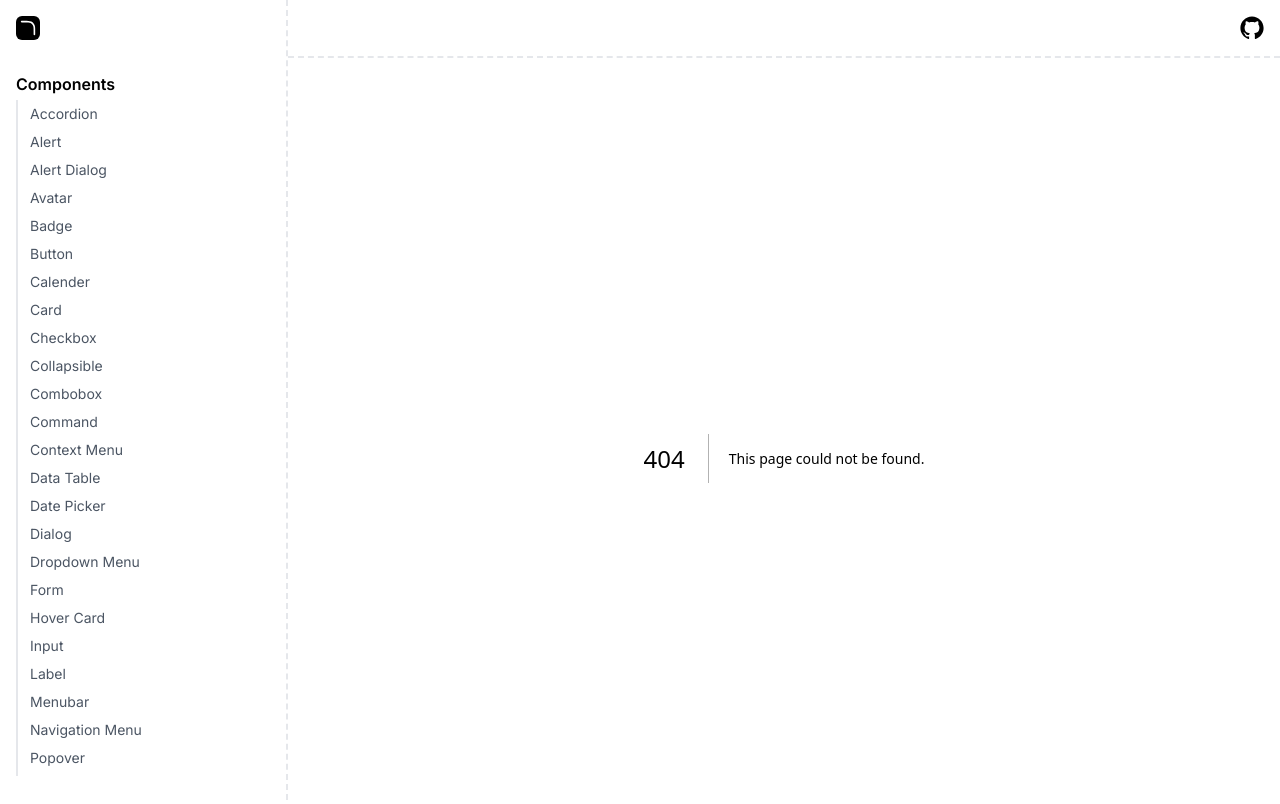
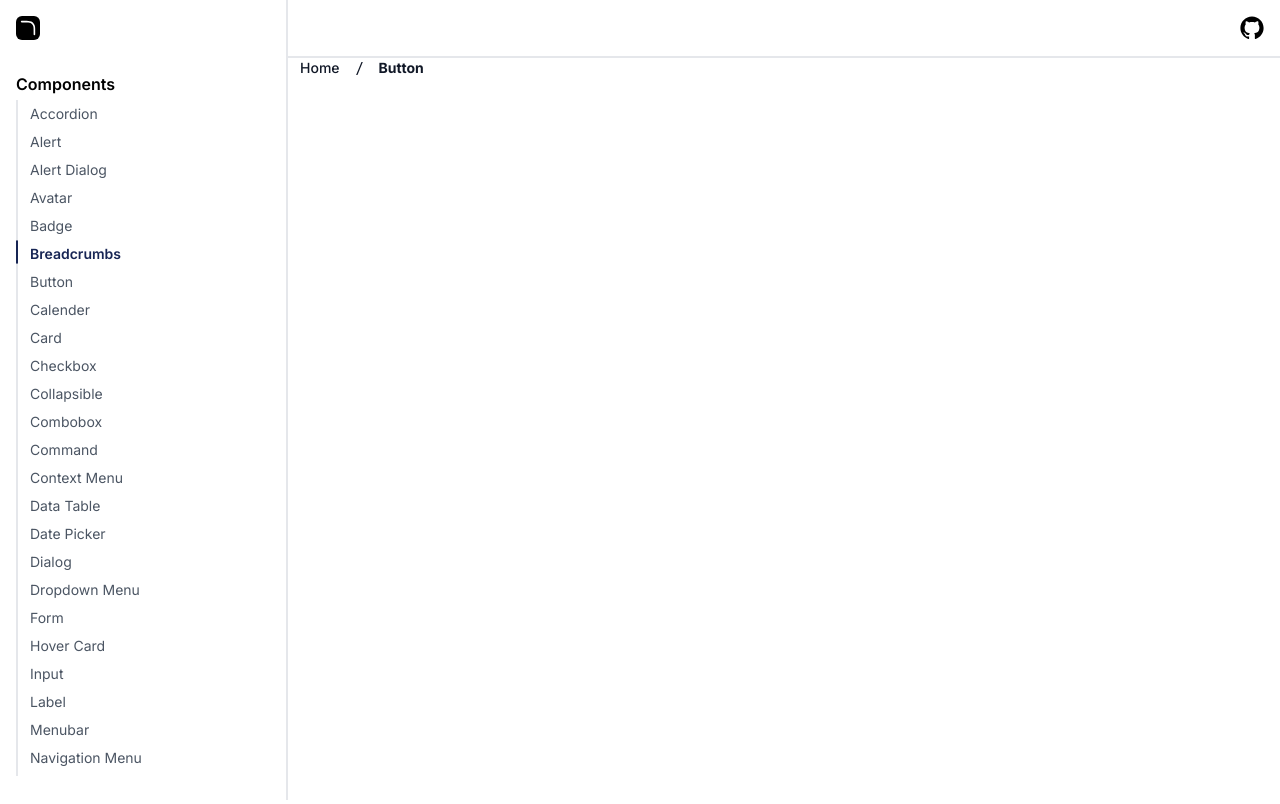
Before and after one commit to twinkalp10/open-ui, a Next.js app: page /components/breadcrumbs in a window 1280 px wide. Before the commit this address had no page. Shown: the top 804 px of the page. Built offline with nearby package versions, Linux system fonts and the light colour scheme.

Commit message:
BreadCrumbs component added

```diff
--- /dev/null
+++ b/app/components/breadcrumbs/page.tsx
@@ -0,0 +1,40 @@
+import { Breadcrumbs } from "@/components/Breadcrumbs";
+import React from "react";
+
+const Items = [
+  { label: "Home", path: "/" },
+  {
+    label: "Button",
+    path: "/components/button",
+  },
+];
+
+const Page = () => {
+  return (
+    <div>
+      <Breadcrumbs
+        separator="slash"
+        items={Items}
+        showInitialIcon={false}
+        initialIcon={
+          <svg
+            width="15"
+            height="15"
+            viewBox="0 0 15 15"
+            fill="none"
+            xmlns="http://www.w3.org/2000/svg"
+          >
+            <path
+              d="M2 3C1.44772 3 1 3.44772 1 4V11C1 11.5523 1.44772 12 2 12H13C13.5523 12 14 11.5523 14 11V4C14 3.44772 13.5523 3 13 3H2ZM0 4C0 2.89543 0.895431 2 2 2H13C14.1046 2 15 2.89543 15 4V11C15 12.1046 14.1046 13 13 13H2C0.895431 13 0 12.1046 0 11V4ZM2 4.25C2 4.11193 2.11193 4 2.25 4H4.75C4.88807 4 5 4.11193 5 4.25V5.75454C5 5.89261 4.88807 6.00454 4.75 6.00454H2.25C2.11193 6.00454 2 5.89261 2 5.75454V4.25ZM12.101 7.58421C12.101 9.02073 10.9365 10.1853 9.49998 10.1853C8.06346 10.1853 6.89893 9.02073 6.89893 7.58421C6.89893 6.14769 8.06346 4.98315 9.49998 4.98315C10.9365 4.98315 12.101 6.14769 12.101 7.58421ZM13.101 7.58421C13.101 9.57302 11.4888 11.1853 9.49998 11.1853C7.51117 11.1853 5.89893 9.57302 5.89893 7.58421C5.89893 5.5954 7.51117 3.98315 9.49998 3.98315C11.4888 3.98315 13.101 5.5954 13.101 7.58421Z"
+              fill="currentColor"
+              fill-rule="evenodd"
+              clip-rule="evenodd"
+            ></path>
+          </svg>
+        }
+      />
+    </div>
+  );
+};
+
+export default Page;
--- a/app/globals.css
+++ b/app/globals.css
@@ -4,7 +4,7 @@
 
 /* width */
 ::-webkit-scrollbar {
-  width: 4px;
+  width: 8px;
 }
 
 /* Track */
@@ -19,6 +19,6 @@
 }
 
 /* Handle on hover */
-::-webkit-scrollbar-thumb:hover {
+/* ::-webkit-scrollbar-thumb:hover {
   background: #e8e2e2;
-}
+} */
--- /dev/null
+++ b/components/Breadcrumbs.tsx
@@ -0,0 +1,63 @@
+import React from "react";
+import { cva, type VariantProps } from "class-variance-authority";
+import Link from "next/link";
+import { ChevronRightIcon, HomeIcon, SlashIcon } from "@radix-ui/react-icons";
+
+const breadcrumbs = cva("flex gap-3 items-center text-sm", {
+  variants: {
+    separator: {
+      arrow: "font-medium text-gray-900",
+      slash: "font-medium text-gray-900",
+    },
+    defaultVariants: {
+      size: "medium",
+      separator: "arrow",
+    },
+  },
+});
+
+export interface BreadcrumbsItems {
+  label: string;
+  path: string;
+}
+
+export interface breadcrumbsprops
+  extends React.HTMLAttributes<HTMLDivElement>,
+    VariantProps<typeof breadcrumbs> {
+  separator: "arrow" | "slash";
+  items: BreadcrumbsItems[];
+  showInitialIcon: Boolean;
+  initialIcon?: React.ReactNode;
+}
+
+export const Breadcrumbs: React.FC<breadcrumbsprops> = ({
+  className,
+  separator,
+  items,
+  initialIcon,
+  showInitialIcon,
+  ...props
+}) => {
+  const separatorIcon =
+    separator === "arrow" ? <ChevronRightIcon /> : <SlashIcon />;
+  return (
+    <div className={breadcrumbs({ className, separator })} {...props}>
+      {showInitialIcon ? initialIcon ? initialIcon : <HomeIcon /> : ""}
+      <div> {showInitialIcon && separatorIcon} </div>
+      {items.map((item, index) => (
+        <div key={index} className="flex items-center">
+          {index > 0 && <div className="mr-3"> {separatorIcon} </div>}
+          {
+            <Link
+              href={item.path}
+              className={`${index == items.length - 1 && "font-bold"}`}
+            >
+              {item.label}
+            </Link>
+          }
+        </div>
+      ))}
+      {props.children}
+    </div>
+  );
+};
--- a/layouts/Nav.tsx
+++ b/layouts/Nav.tsx
@@ -3,7 +3,7 @@ import { CornerTopRightIcon, GitHubLogoIcon } from "@radix-ui/react-icons";
 
 const Nav = () => {
   return (
-    <div className="sticky top-0 z-50 bg-white p-4 border-b-2 border-dashed border-gray-200">
+    <div className="sticky top-0 z-50 bg-white p-4 border-b-2  border-gray-200">
       <div className="flex justify-between max-w-7xl w-full m-auto items-center">
         <div></div>
         <div>
--- a/layouts/Sidebar.tsx
+++ b/layouts/Sidebar.tsx
@@ -10,6 +10,7 @@ const sidebarmenu = [
   { name: "Alert Dialog", path: "/components/alert-dialog" },
   { name: "Avatar", path: "/components/avatar" },
   { name: "Badge", path: "/components/badge" },
+  { name: "Breadcrumbs", path: "/components/breadcrumbs" },
   { name: "Button", path: "/components/button" },
   { name: "Calender", path: "/components/calender" },
   { name: "Card", path: "/components/card" },
@@ -50,11 +51,11 @@ const Sidebar = () => {
   const pathname = usePathname();
 
   return (
-    <div className="w-72 h-screen border-r-2 border-dashed border-gray-200 group overflow-hidden">
+    <div className="w-72 h-screen border-r-2  border-gray-200 group overflow-hidden">
       <div className="p-4 sticky top-0 z-50 bg-white">
         <CornerTopRightIcon className="bg-black rounded-md text-white w-6 h-6" />
       </div>
-      <div className="group-hover:overflow-y-auto">
+      <div className="overflow-y-auto">
         <div className="px-4 py-4 h-[calc(100vh-80px)]">
           <p className="text-black font-semibold text-base mb-1">Components</p>
           <div className="flex">
```
